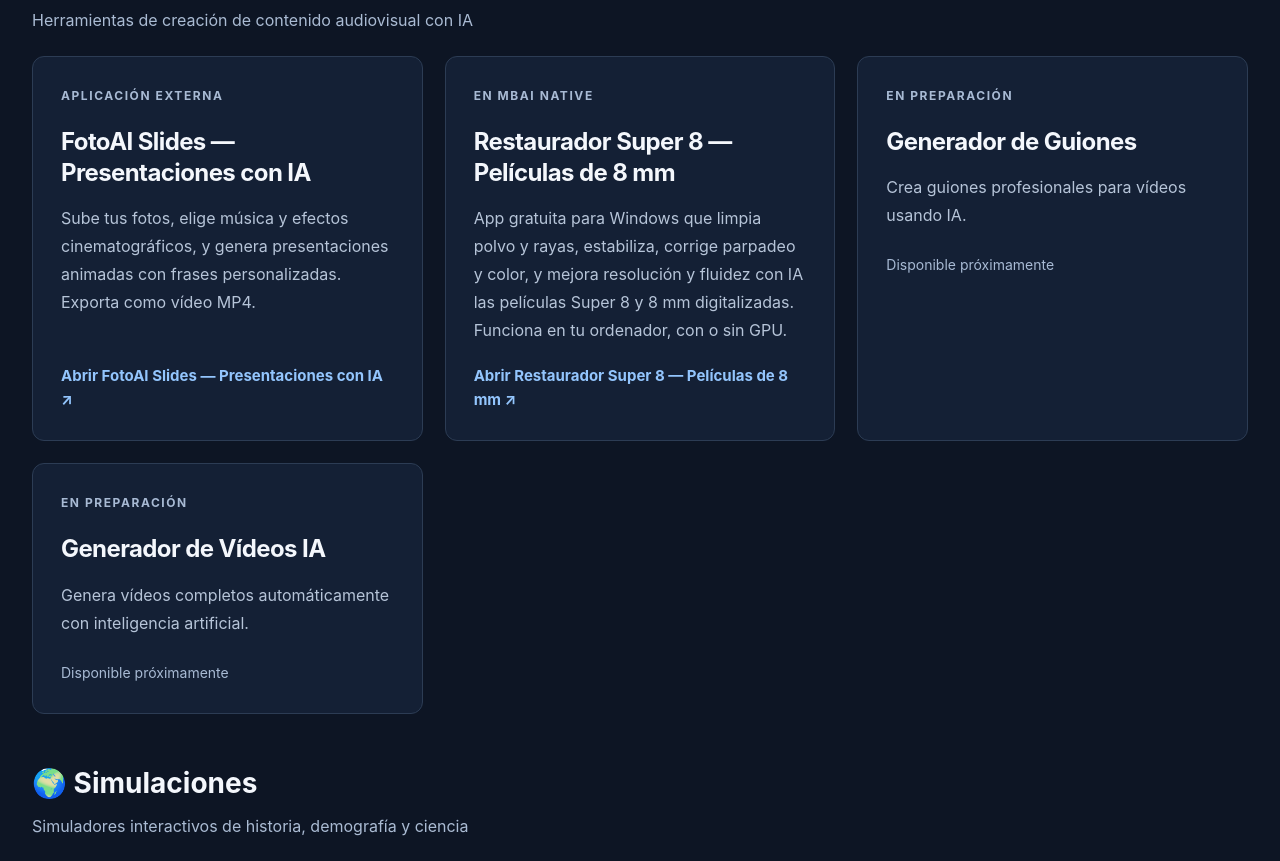
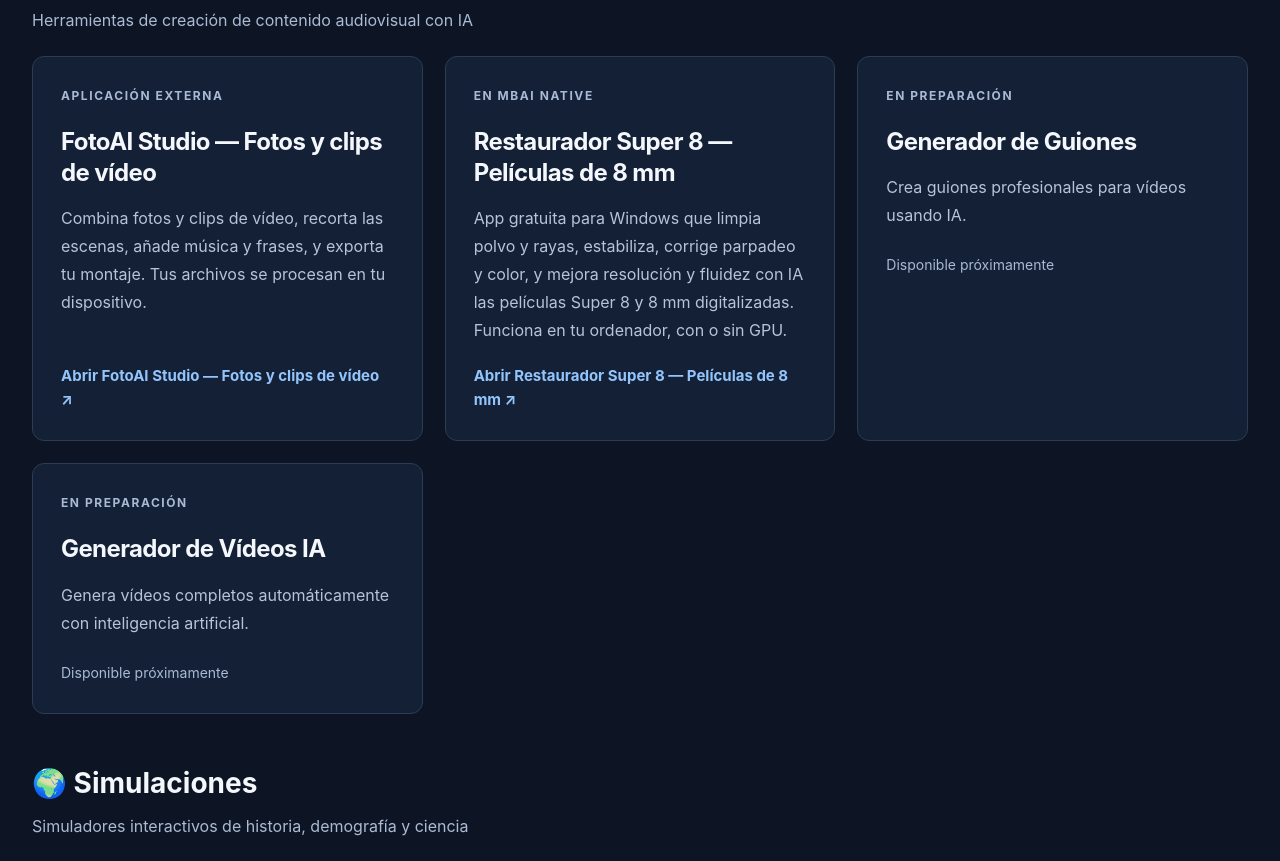
Before and after one commit to lbt00001-beep/mbainative-website, a Next.js app in the folder app/: page /aplicaciones in a window 1280 px wide. Shown: the part 3660-4521 px from the top of the page. Built offline with nearby package versions, Linux system fonts and the light colour scheme; no server answers.

Commit message:
fix: link FotoAI catalog to working photo and video studio

```diff
--- a/app/data/applications.ts
+++ b/app/data/applications.ts
@@ -136,9 +136,9 @@ export const categorias = [
     descripcion: "Herramientas de creación de contenido audiovisual con IA",
     apps: [
       {
-        nombre: "FotoAI Slides — Presentaciones con IA",
-        descripcion: "Sube tus fotos, elige música y efectos cinematográficos, y genera presentaciones animadas con frases personalizadas. Exporta como vídeo MP4.",
-        url: "https://fotos.mbainative.com",
+        nombre: "FotoAI Studio — Fotos y clips de vídeo",
+        descripcion: "Combina fotos y clips de vídeo, recorta las escenas, añade música y frases, y exporta tu montaje. Tus archivos se procesan en tu dispositivo.",
+        url: "https://fotoai-studio-mbai.web.app",
         tipo: "externo",
         estado: "disponible"
       },
```
Also changed, not shown: app/data/assistant-guides.json.
